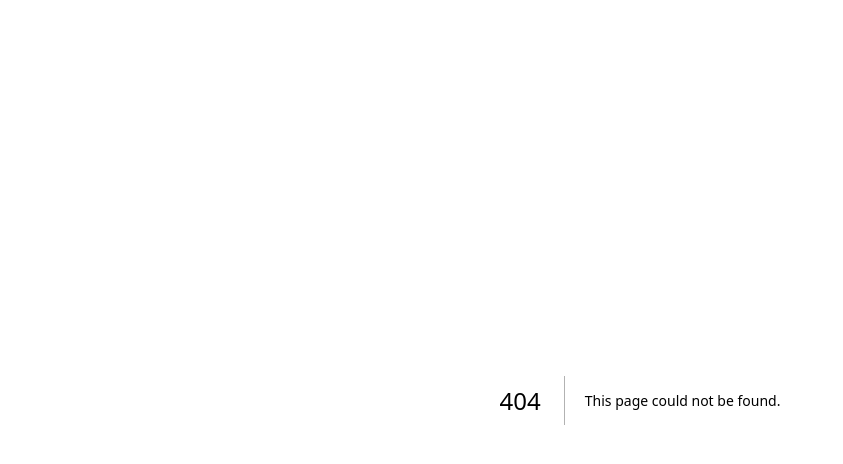
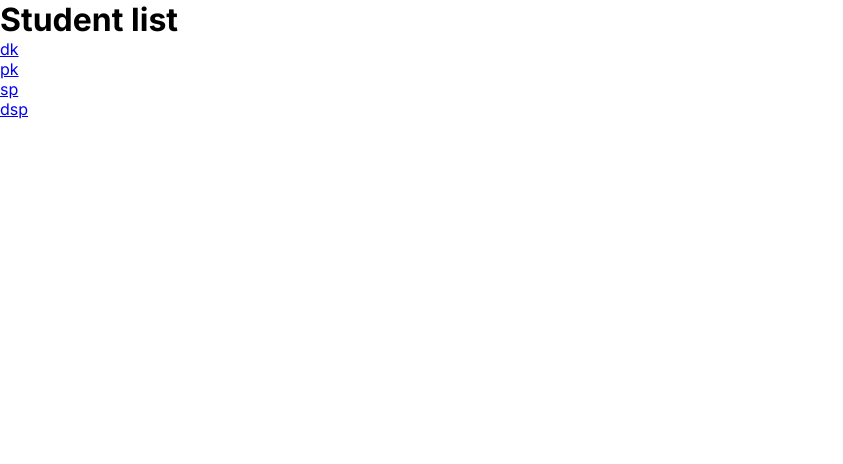
Before and after one commit to kodewithdky/nextjs, a Next.js app: page /studentlist in a window 1280 px wide. Before the commit this address had no page. Shown: the top 464 px of the page, without its empty margins (0-843 px from the left). Built offline with nearby package versions, Linux system fonts and the light colour scheme.

Commit message:
conditional and dynamic routing

```diff
--- /dev/null
+++ b/src/app/studentlist/page.js
@@ -0,0 +1,18 @@
+import Link from 'next/link'
+import React from 'react'
+
+const StudentList = () => {
+  return (
+    <div>
+      <h1>Student list</h1>
+      <ul>
+        <li><Link href='/studentlist/dk'>dk</Link></li>
+        <li><Link href="/studentlist/pk">pk</Link></li>
+        <li><Link href="/studentlist/sp">sp</Link></li>
+        <li><Link href="/studentlist/dsp">dsp</Link></li>
+      </ul>
+    </div>
+  )
+}
+
+export default StudentList
```
Also changed, not shown: src/app/login/layout.js (+7 -3 lines), src/app/studentlist/[student]/page.js (added, +13 -0 lines), src/app/about/aboutcollege/page.js (line endings or trailing spaces), src/app/about/aboutstudent/page.js (line endings or trailing spaces), src/app/about/layout.js (line endings or trailing spaces), src/app/layout.js (line endings or trailing spaces), src/app/login/loginstudent/page.js (line endings or trailing spaces), src/app/login/loginteacher/page.js (line endings or trailing spaces), src/app/login/page.js (line endings or trailing spaces), src/app/page.js (line endings or trailing spaces).
